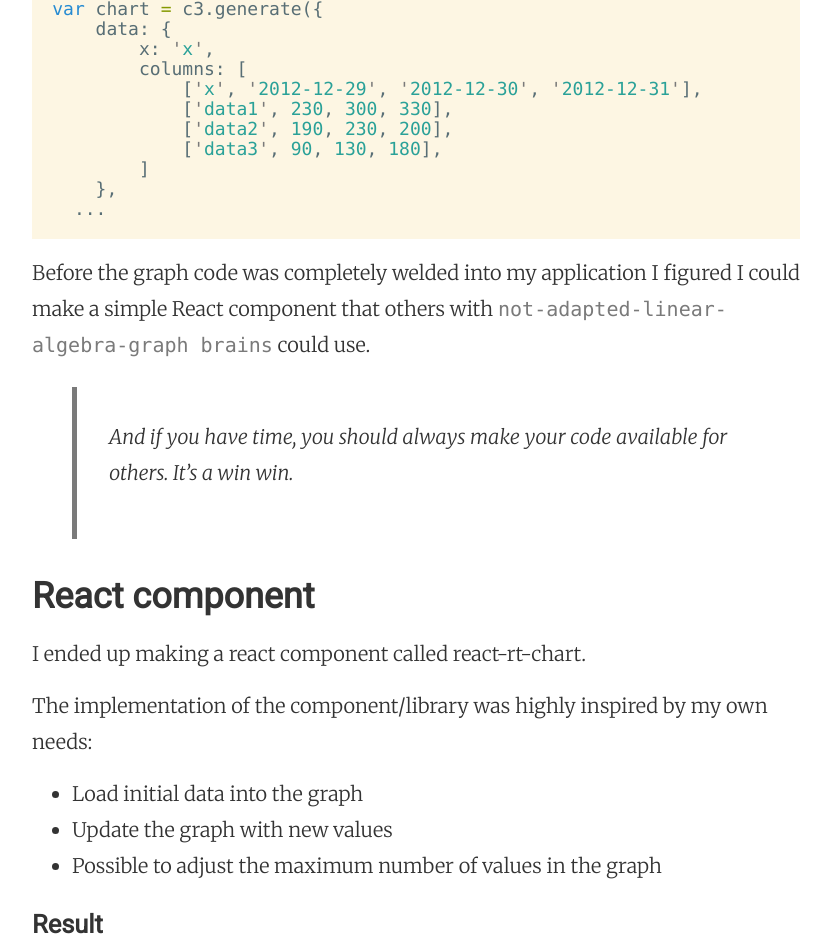
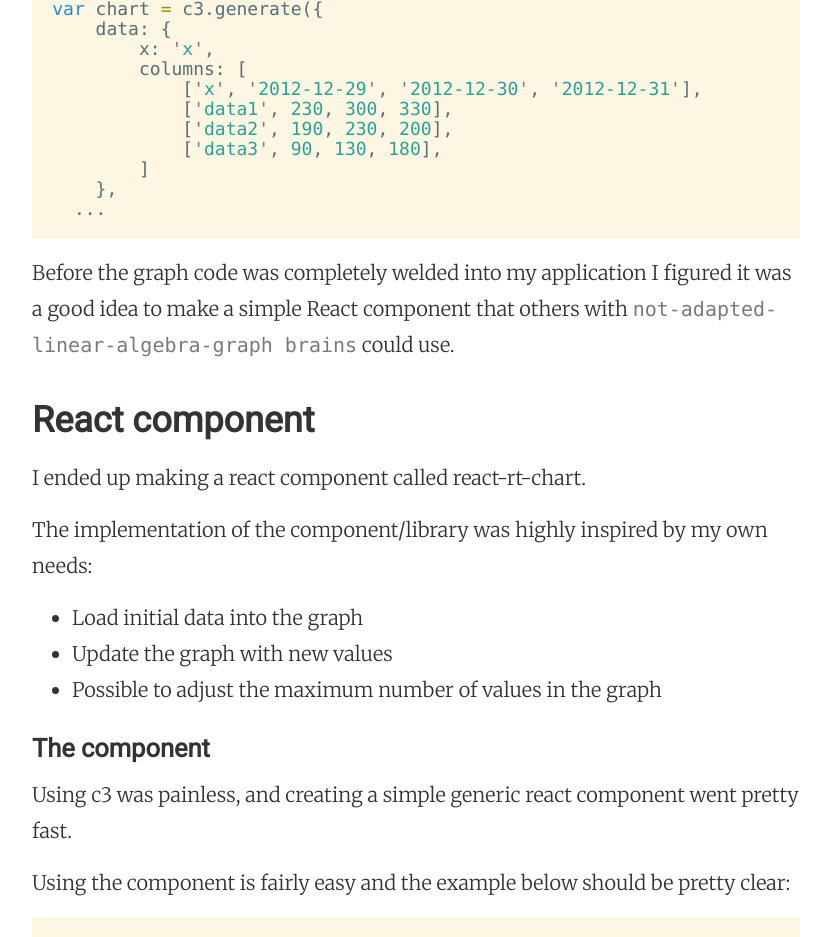
Before and after one commit to emilmork/blog, a Jekyll site: the page built from _posts/2015-11-27-i-hate-making-graphs.md, in a window 1280 px wide and 1400 px high, scrolled down 3028 px. Shown: the top 937 px of the window, without its empty margins (224-1055 px from the left). Built offline with Jekyll 4.4.1, drawn with Linux system fonts in a browser that asks for light colours; nearby versions of some CDN libraries; Markdown is read by kramdown in place of the engine named in the settings; comment, search, counter and statistics services are not loaded; some of the changed text lies outside the part shown.

Commit message:
Update post

````diff
--- a/_posts/2015-11-27-i-hate-making-graphs.md
+++ b/_posts/2015-11-27-i-hate-making-graphs.md
@@ -2,7 +2,7 @@
 layout:     post
 title:      I hate making graphs
 date:       2015-11-27 11:21:29
-summary:
+summary:    Making a real-time graph is hard, especially with d3.
 categories: JavaScript react chart d3 c3
 ---
 
@@ -79,9 +79,7 @@ var chart = c3.generate({
     },
   ...
 ```
-Before the graph code was completely welded into my application I figured I could make a simple React component that others with ```not-adapted-linear-algebra-graph brains``` could use.
-
-> And if you have time, you should always make your code available for others. It’s a win win.
+Before the graph code was completely welded into my application I figured it was a good idea to make a simple React component that others with ```not-adapted-linear-algebra-graph brains``` could use.
 
 ### React component
 I ended up making a react component called react-rt-chart.
@@ -92,14 +90,12 @@ The implementation of the component/library was highly inspired by my own needs:
 - Update the graph with new values
 - Possible to adjust the maximum number of values in the graph
 
-#### Result
+#### The component
 
-Using c3 is painless, and the creating of a simple react component went pretty fast.
+Using c3 was painless, and creating a simple generic react component went pretty fast.
 
-Using the component is fairly easy.
+Using the component is fairly easy and the example below should be pretty clear:
 
-Simple example:
- A graph that is updated every second with two random values for 'Car' and 'Bus'.
 ```javascript
 componentDidMount() {
     setInterval(() => this.forceUpdate(), 1000);
````
